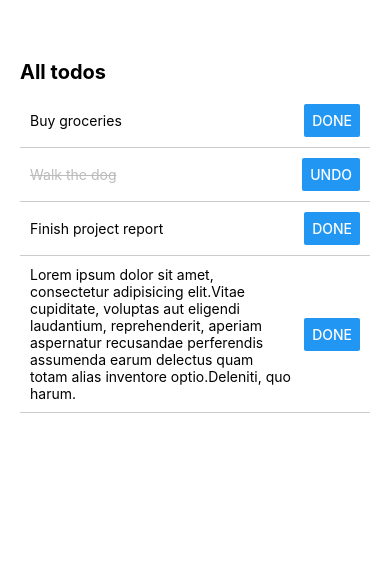
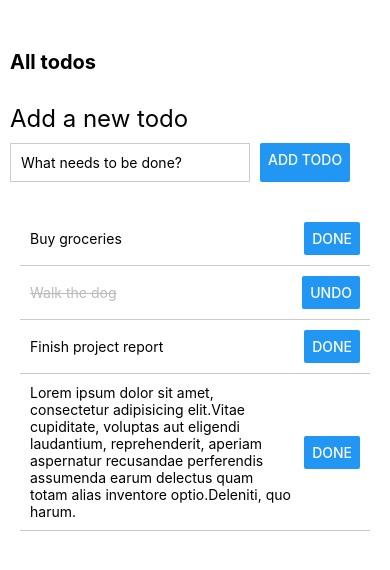
Before and after one commit to Davod0/Expo-Redux-Firebase-TodoApp, a React Native app: screen / in a window 390 px wide. Shown: the top 570 px of the page. Built offline with nearby package versions, Linux system fonts and the light colour scheme.

Commit message:
Added TodoForm component to manage todo item creation and editing, Separated todos data from HomeScreen and moved it to TodoList component, Applied styling to HomeScreen.

```diff
--- a/HomeScreen.tsx
+++ b/HomeScreen.tsx
@@ -1,55 +1,24 @@
-import { Button, StyleSheet, Text, View } from "react-native";
-import { useAppDispatch, useAppSelector } from "./store/hooks";
-import { toggleCompleteTodo } from "./store/todosSlice";
+import { StyleSheet, View, Text } from "react-native";
+import TodoList from "./components/TodoList";
+import TodoForm from "./components/TodoForm";
 
 export default function HomeScreen() {
-  const todos = useAppSelector((state) => state.todos);
-  const disptach = useAppDispatch();
-
-  const handleToggleCompleteTodo = (id: number) => {
-    disptach(toggleCompleteTodo(id));
-  };
-
   return (
-    <View style={s.root}>
+    <View>
       <Text style={s.headerText}>All todos</Text>
-      {todos.map((todo) => (
-        <View style={s.item} key={todo.id}>
-          <Text style={[{ flex: 1 }, todo.completed && s.completed]}>
-            {todo.text}
-          </Text>
-          <Button
-            title={todo.completed ? "Undo" : "Done"}
-            onPress={() => handleToggleCompleteTodo(todo.id)}
-          />
-        </View>
-      ))}
+      <TodoForm />
+      <TodoList />
     </View>
   );
 }
 
 const s = StyleSheet.create({
-  root: {
-    flex: 1,
-    backgroundColor: "#fff",
-    padding: 20,
-  },
-  item: {
-    flexDirection: "row",
-    alignItems: "center",
-    gap: 10,
-    padding: 10,
-    borderBottomWidth: 1,
-    borderBottomColor: "#ccc",
-  },
   headerText: {
+    margin: 10,
     fontSize: 20,
     fontWeight: "bold",
     paddingBottom: 10,
     paddingTop: 40,
-  },
-  completed: {
-    textDecorationLine: "line-through",
-    color: "#bbb",
+    paddingRight: 10,
   },
 });
--- /dev/null
+++ b/components/TodoForm.tsx
@@ -0,0 +1,33 @@
+import { Button, StyleSheet, Text, TextInput, View } from "react-native";
+
+export default function TodoForm() {
+  const handleSubmit = () => {};
+  return (
+    <View style={s.root}>
+      <Text style={s.title}>Add a new todo</Text>
+      <View style={s.row}>
+        <TextInput style={s.input} placeholder="What needs to be done?" />
+        <Button title="Add todo" onPress={handleSubmit} />
+      </View>
+    </View>
+  );
+}
+
+const s = StyleSheet.create({
+  root: {
+    padding: 10,
+    gap: 10,
+  },
+  title: {
+    fontSize: 24,
+  },
+  row: {
+    flexDirection: "row",
+    gap: 10,
+  },
+  input: {
+    padding: 10,
+    borderWidth: 1,
+    borderColor: "#ccc",
+  },
+});
--- /dev/null
+++ b/components/TodoList.tsx
@@ -0,0 +1,52 @@
+import { Button, StyleSheet, Text, View } from "react-native";
+import { useAppDispatch, useAppSelector } from "../store/hooks";
+import { toggleCompleteTodo } from "../store/todosSlice";
+
+export default function TodoList() {
+  const todos = useAppSelector((state) => state.todos);
+  const disptach = useAppDispatch();
+
+  const handleToggleCompleteTodo = (id: number) => {
+    disptach(toggleCompleteTodo(id));
+  };
+
+  return (
+    <View style={s.container}>
+      {todos.map((todo) => (
+        <View style={s.item} key={todo.id}>
+          <Text style={[{ flex: 1 }, todo.completed && s.completed]}>
+            {todo.text}
+          </Text>
+          <Button
+            title={todo.completed ? "Undo" : "Done"}
+            onPress={() => handleToggleCompleteTodo(todo.id)}
+          />
+        </View>
+      ))}
+    </View>
+  );
+}
+
+const s = StyleSheet.create({
+  container: {
+    margin: 20,
+  },
+  item: {
+    flexDirection: "row",
+    alignItems: "center",
+    gap: 10,
+    padding: 10,
+    borderBottomWidth: 1,
+    borderBottomColor: "#ccc",
+  },
+  headerText: {
+    fontSize: 20,
+    fontWeight: "bold",
+    paddingBottom: 10,
+    paddingTop: 40,
+  },
+  completed: {
+    textDecorationLine: "line-through",
+    color: "#bbb",
+  },
+});
```
